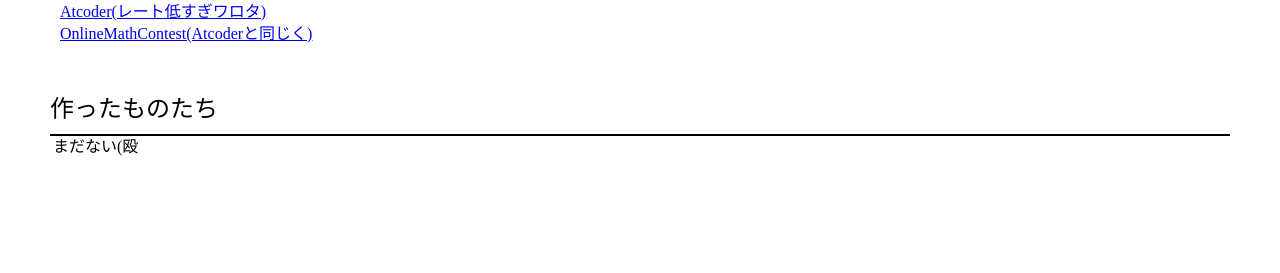
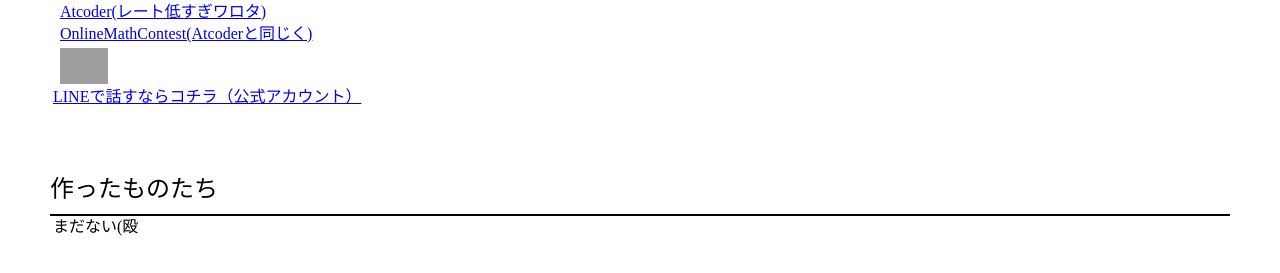
Before and after one commit to mersnn621/mersnn621.github.io, a plain HTML site: page index.html in a window 1280 px wide. Shown: the part 389-662 px from the top of the page. Drawn offline with Linux system fonts and the light colour scheme; grey boxes are pictures that could not be loaded; a web font is replaced by a local one.

Commit message:
index.html を更新

```diff
--- a/index.html
+++ b/index.html
@@ -33,6 +33,9 @@
                 <li>
                     <a href="http://onlinemathcontest.com/users/mersnn621">OnlineMathContest(Atcoderと同じく)</a>
                 </li>
+                <li>
+                    <a href="https://lin.ee/i7Xn4IMY"><img src="https://scdn.line-apps.com/n/line_add_friends/btn/ja.png" alt="友だち追加" height="36" border="0"><p>LINEで話すならコチラ（公式アカウント）</p></a>
+                </li>
             </ul>
         </div>
 
```
